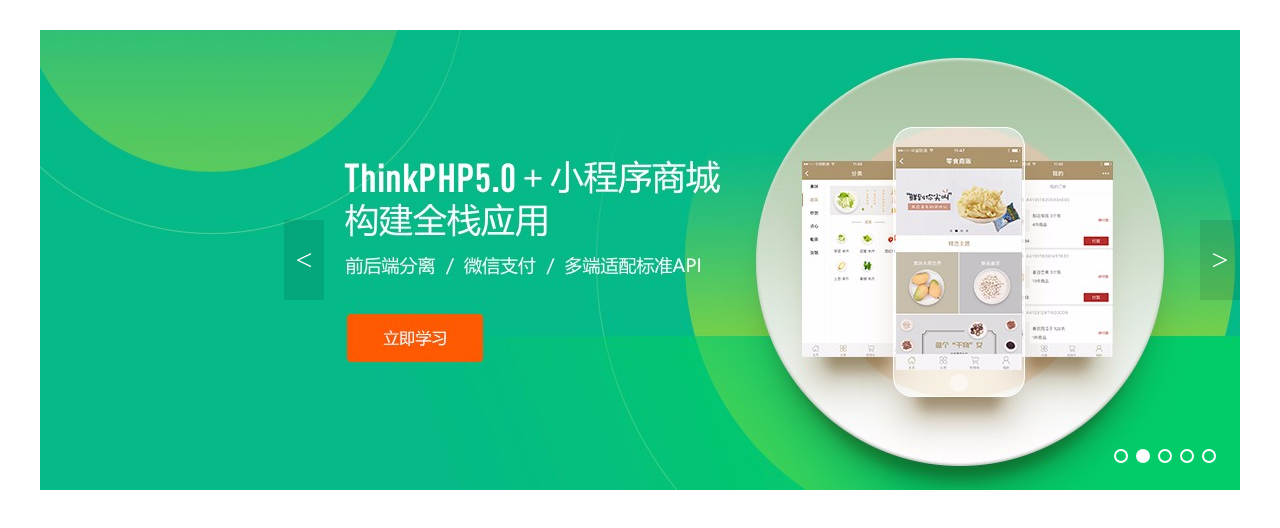
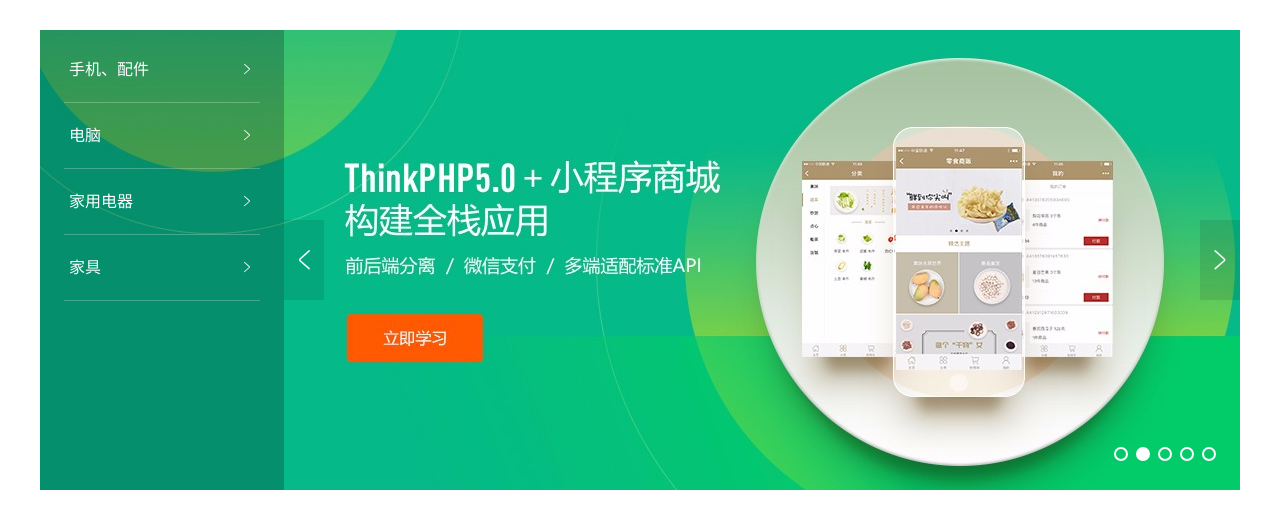
Before and after one commit to qiaoer2017/Demo6, a plain HTML site: page index.html in a window 1280 px wide. Drawn offline with Linux system fonts and the light colour scheme.

Commit message:
主菜单列表完成

```diff
--- a/css/style.css
+++ b/css/style.css
@@ -1,7 +1,14 @@
 @charset "UTF-8";
 
 body {
+    -webkit-font-smoothing: antialiased;
+    background-color: #fff;
+    font: 12px/1.5 Microsoft YaHei, tahoma, arial, Hiragino Sans GB, \\5b8b\4f53, sans-serif;
+    color: #666;
+}
 
+a {
+    text-decoration: none;
 }
 
 .main {
@@ -14,14 +21,14 @@ body {
 
 .banner {
     width: 1200px;
-    height: 460px;
+    height: 100%;
     overflow: hidden;
     position: relative;
 }
 
 .banner-slide {
     width: 1200px;
-    height: 460px;
+    height: 100%;
     background-repeat: no-repeat;
     position: absolute;
     display: none;
@@ -59,7 +66,7 @@ body {
     margin-top: -40px;
     background: rgba(0, 0, 0, 0.1);
     color: #ffffff;
-    text-decoration: none;
+
     line-height: 80px;
     text-align: center;
     font-size: 30px;
@@ -97,3 +104,75 @@ body {
 .dots .active {
     background-color: #fff;
 }
+
+.menu-box {
+    width: 244px;
+    height: 100%;
+    position: absolute;
+    left: 0;
+    top: 0;
+    background: rgba(7, 17, 27, 0.5);
+    opacity: 0.5;
+    z-index: 1;
+}
+
+.menu-content {
+    width: 244px;
+    height: 448px;
+    position: absolute;
+    left: 0;
+    top: 0;
+    z-index: 2;
+    padding: 6px 0;
+}
+
+.menu-item {
+    height: 65px;
+    line-height: 66px;
+    padding: 0 24px;
+    margin-top: 1px;
+}
+
+.menu-item:hover, .menu-item:active, .menu-item:visited {
+    background: rgba(0, 0, 0, 0.3);
+    cursor: pointer;
+}
+
+.menu-item a {
+    width: 100%;
+    height: 65px;
+    line-height: 65px;
+    display: inline-block;
+    color: #ffffff;
+    font-size: 16px;
+    position: relative;
+    border-bottom: 1px solid rgba(255, 255, 255, 0.24);
+}
+
+.menu-item a span {
+    display: inline-block;
+    position: absolute;
+    left: 5px;
+}
+
+.menu-item a i {
+    position: absolute;
+    right: 5px;
+}
+
+@font-face {
+    font-family: 'iconfont';
+    src: url('../fonts/iconfont.eot');
+    src: url('../fonts/iconfont.eot?#iefix') format('embedded-opentype'),
+    url('../fonts/iconfont.woff') format('woff'),
+    url('../fonts/iconfont.ttf') format('truetype'),
+    url('../fonts/iconfont.svg#iconfont') format('svg');
+}
+
+.icon-font {
+    font-family: "iconfont" !important;
+    font-style: normal;
+    -webkit-font-smoothing: antialiased;
+    -webkit-text-stroke-width: 0.2px;
+    -moz-osx-font-smoothing: grayscale;
+}
--- a/index.html
+++ b/index.html
@@ -8,6 +8,37 @@
 </head>
 <body>
 <div class="main" id="main">
+    <div class="menu-box">
+
+    </div>
+    <div class="menu-content">
+        <div class="menu-item">
+            <a href="">
+                <span>手机、配件</span>
+                <i class="icon-font">&#xe6a7;</i>
+            </a>
+        </div>
+        <div class="menu-item">
+            <a href="">
+                <span>电脑</span>
+                <i class="icon-font">&#xe6a7;</i>
+            </a>
+        </div>
+        <div class="menu-item">
+            <a href="">
+                <span>家用电器</span>
+                <i class="icon-font">&#xe6a7;</i>
+            </a>
+        </div>
+        <div class="menu-item">
+            <a href="">
+                <span>家具</span>
+                <i class="icon-font">&#xe6a7;</i>
+            </a>
+        </div>
+
+    </div>
+    <!--轮播图-->
     <div class="banner" id="banner">
         <a href="">
             <div class="banner-slide slide1 slide-active"></div>
@@ -25,8 +56,8 @@
             <div class="banner-slide slide5"></div>
         </a>
     </div>
-    <a href="javascript:void(0)" class="button prev" id="prev">&lt;</a>
-    <a href="javascript:void(0)" class="button next" id="next">&gt;</a>
+    <a href="javascript:void(0)" class="button prev" id="prev"><i class="icon-font">&#xe697;</i></a>
+    <a href="javascript:void(0)" class="button next" id="next"><i class="icon-font">&#xe6a7;</i></a>
 
     <div class="dots" id="dots">
         <span class="active"></span><span></span><span></span><span></span><span></span>
```
Also changed, not shown: fonts/iconfont.ttf (added), fonts/iconfont.woff (added), 2 other files.
